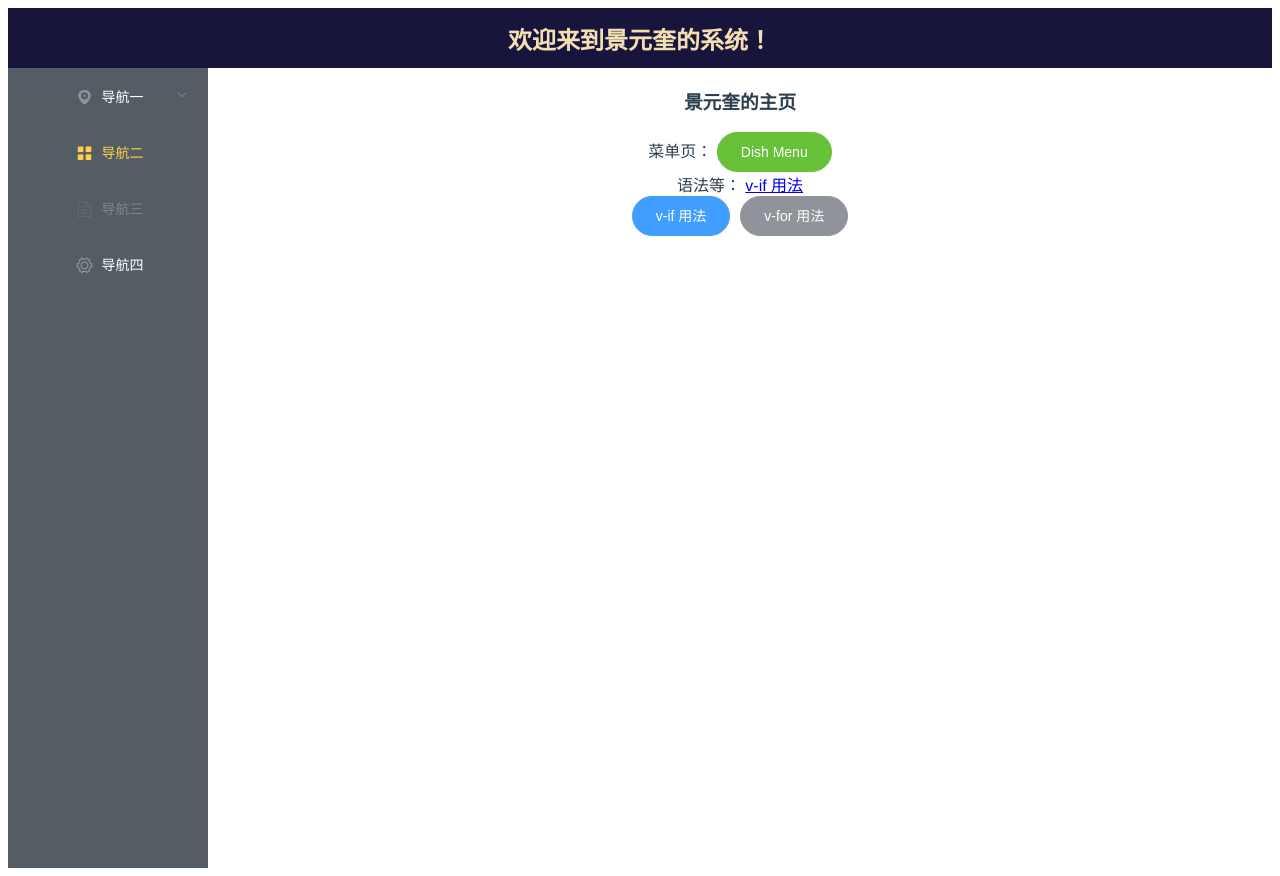
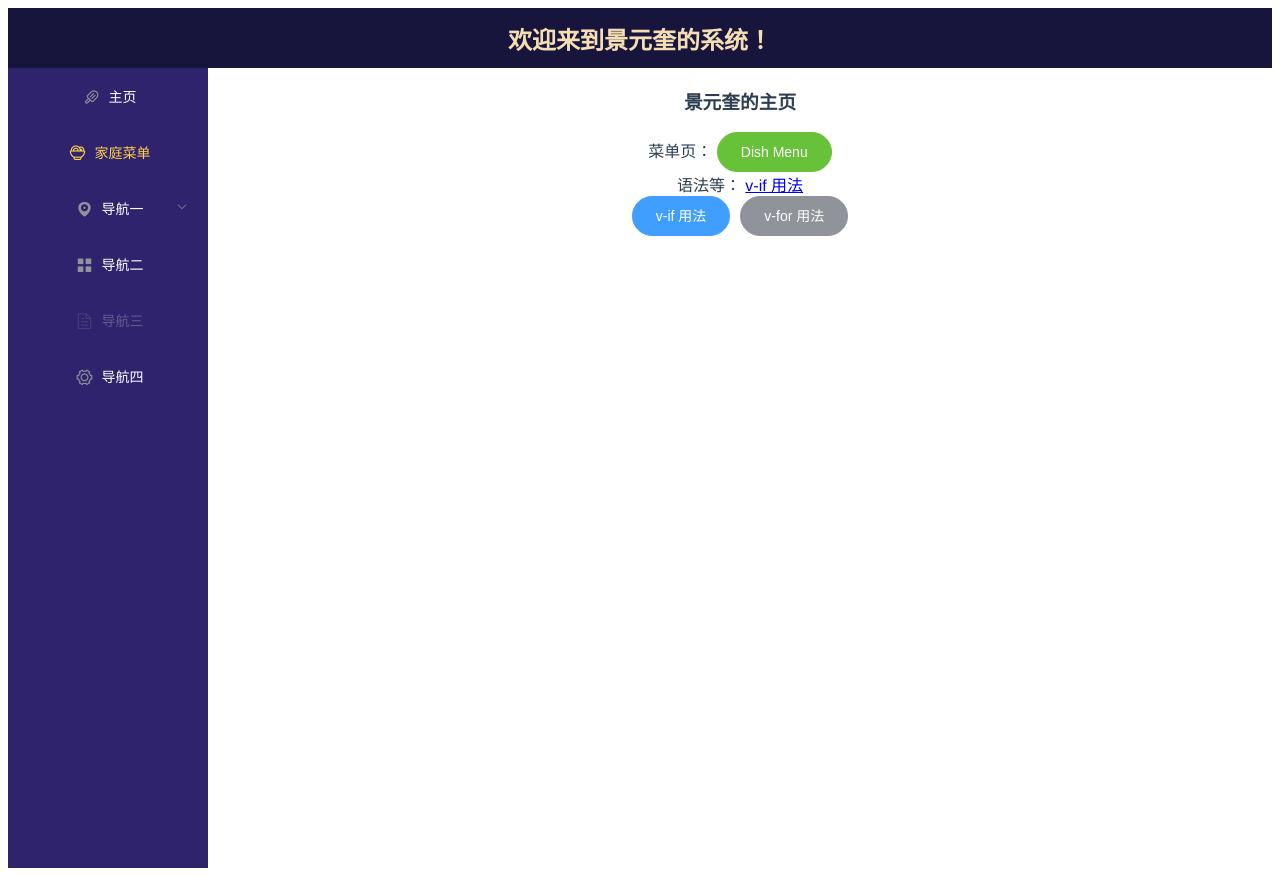
Before and after one commit to SleepAtHome/vue2-jyk, a Vue app: page /#/ in a window 1280 px wide. Built offline with nearby package versions, Linux system fonts and the light colour scheme.

Commit message:
feat: 实现菜单跳转

```diff
--- a/src/components/LeftMenu.vue
+++ b/src/components/LeftMenu.vue
@@ -5,10 +5,18 @@
             class="el-menu-vertical-demo"
             @open="handleOpen"
             @close="handleClose"
-            background-color="#545c64"
+            background-color="#2E236C"
             text-color="#fff"
             active-text-color="#ffd04b">
-            <el-submenu index="1">
+            <el-menu-item index="1" @click="jump2Page('JYKIndex')">
+                <i class="el-icon-ice-cream-round"></i>
+                <span slot="title">主页</span>
+            </el-menu-item>
+            <el-menu-item index="2" @click="jump2Page('dishMenu')">
+                <i class="el-icon-food"></i>
+                <span slot="title">家庭菜单</span>
+            </el-menu-item>
+            <el-submenu index="3">
                 <template slot="title">
                 <i class="el-icon-location"></i>
                 <span>导航一</span>
@@ -26,15 +34,15 @@
                 <el-menu-item index="1-4-1">选项1</el-menu-item>
                 </el-submenu>
             </el-submenu>
-            <el-menu-item index="2">
+            <el-menu-item index="4">
                 <i class="el-icon-menu"></i>
                 <span slot="title">导航二</span>
             </el-menu-item>
-            <el-menu-item index="3" disabled>
+            <el-menu-item index="5" disabled>
                 <i class="el-icon-document"></i>
                 <span slot="title">导航三</span>
             </el-menu-item>
-            <el-menu-item index="4">
+            <el-menu-item index="6">
                 <i class="el-icon-setting"></i>
                 <span slot="title">导航四</span>
             </el-menu-item>
@@ -50,6 +58,18 @@
       },
       handleClose(key, keyPath) {
         console.log(key, keyPath);
+      },
+
+      /**
+       * 点击菜单时，发生跳转
+       */
+      jump2Page (val) {
+        //if(this.$route.path !== item.path && !(this.$route.path === '/home' && item.path === '/')){
+        //}
+        // 禁止跳转本页面
+        if (this.$route.name != val) {
+            this.$router.push({name: val});
+        }
       }
     }
   }
@@ -60,4 +80,6 @@
   width: 200px;
   min-height: 800px;
 }
+
+
 </style>
```
